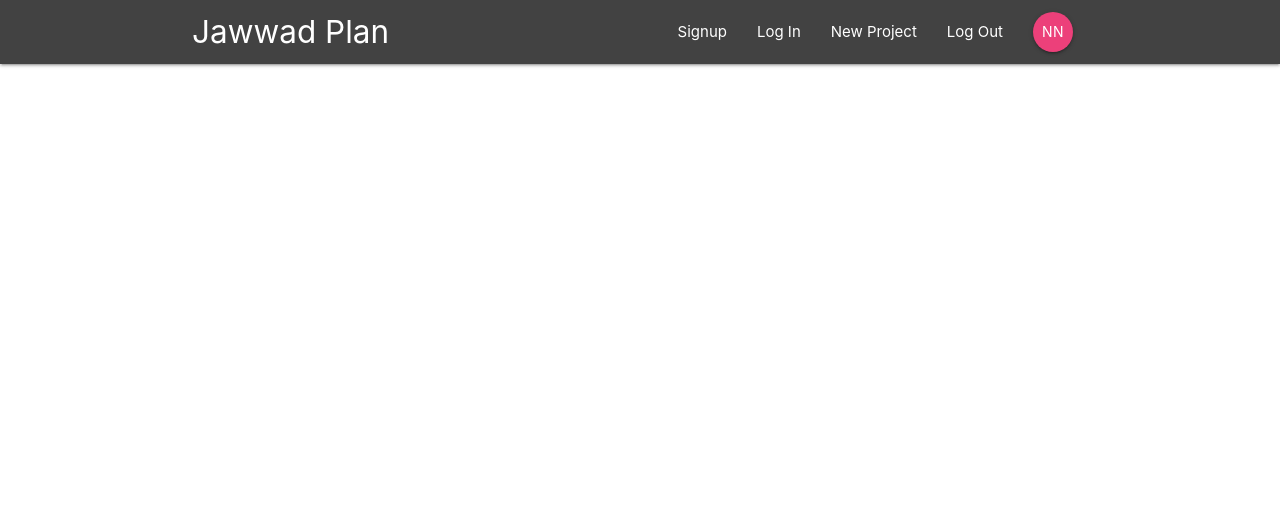
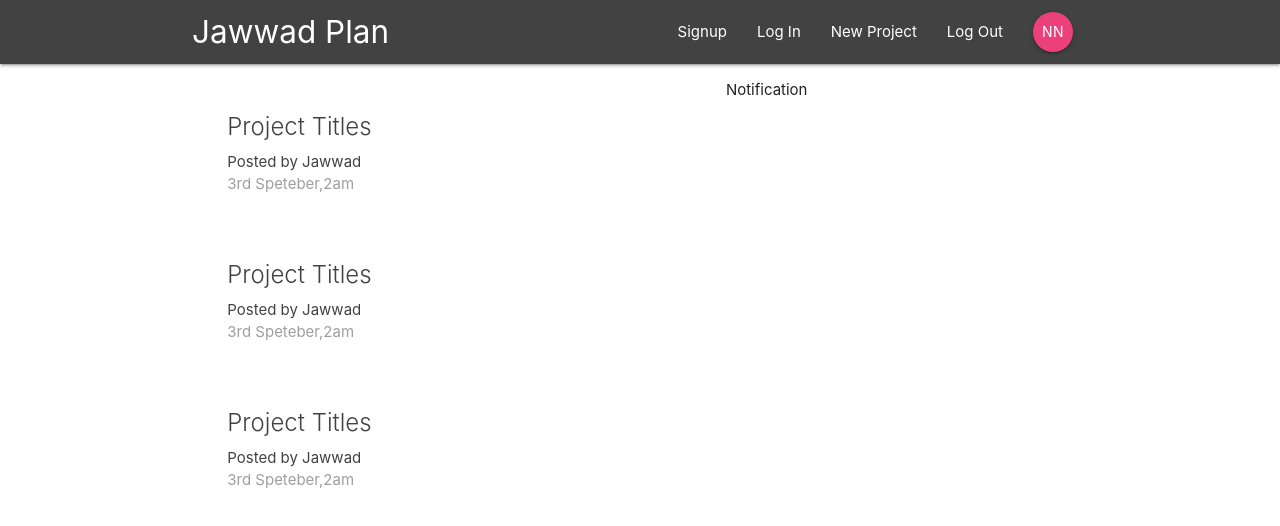
Before and after one commit to jawwad22/ReactReduxFirebase-App, a React (Create React App) app: page / in a window 1280 px wide. Shown: the top 526 px of the page. Built offline with nearby package versions, Linux system fonts and the light colour scheme.

Commit message:
--Dashboard Component

```diff
--- a/src/App.js
+++ b/src/App.js
@@ -1,12 +1,16 @@
 import React, { Component } from 'react';
-import { BrowserRouter } from 'react-router-dom'
+import { BrowserRouter,Switch,Route } from 'react-router-dom'
 import Navbar from './components/layout/Navbar'
+import Dashboard from './components/dashboard/Dashboard'
 class App extends Component {
   render() {
     return (
       <BrowserRouter>
         <div className="App">
           <Navbar />
+          <Switch>
+            <Route path="/" component={Dashboard}/>>
+          </Switch>
       </div>
       </BrowserRouter>
     );
--- a/src/components/dashboard/Dashboard.js
+++ b/src/components/dashboard/Dashboard.js
@@ -0,0 +1,22 @@
+import React, { Component } from "react";
+import Notification from './Notification'
+import ProjectList from '../projects/ProjectList'
+
+class Dashboard extends Component {
+    render() {
+        return (
+            <div className="dashboard container">
+                <div className="row">
+                    <div className="col s12 m6">
+                        <ProjectList />
+                    </div>
+                    <div className="col s12 m5 offset-m1">
+                        <Notification />
+                    </div>
+                </div>
+            </div>
+        )
+    }
+}
+
+export default Dashboard
--- a/src/components/dashboard/Notification.js
+++ b/src/components/dashboard/Notification.js
@@ -0,0 +1,10 @@
+import React from 'react'
+
+const Notification =()=>{
+    return (
+        <div>
+            <p>Notification</p>
+        </div>
+    )
+}
+export default Notification
--- a/src/components/projects/ProjectList.js
+++ b/src/components/projects/ProjectList.js
@@ -0,0 +1,45 @@
+import React from 'react'
+
+const ProjectList = () => {
+    return (
+        <div className="project list section">
+            <div className="card z-depth-0 project-summary">
+                <div className="card-content grey-text text-darken-3">
+                    <span className="card-title">
+                        Project Titles
+                </span>
+                    <p>Posted by Jawwad</p>
+                    <p className="grey-text">
+                        3rd Speteber,2am
+                </p>
+                </div>
+            </div>
+            <div className="card z-depth-0 project-summary">
+                <div className="card-content grey-text text-darken-3">
+                    <span className="card-title">
+                        Project Titles
+                </span>
+                    <p>Posted by Jawwad</p>
+                    <p className="grey-text">
+                        3rd Speteber,2am
+                </p>
+                </div>
+            </div>
+            <div className="card z-depth-0 project-summary">
+                <div className="card-content grey-text text-darken-3">
+                    <span className="card-title">
+                        Project Titles
+                </span>
+                    <p>Posted by Jawwad</p>
+                    <p className="grey-text">
+                        3rd Speteber,2am
+                </p>
+                </div>
+            </div>
+
+
+        </div>
+    )
+}
+
+export default ProjectList
```
